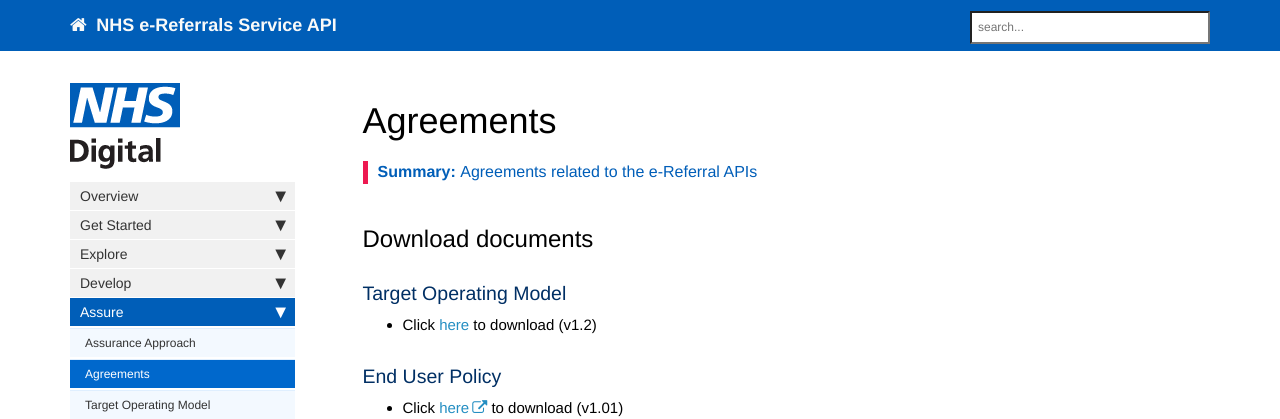
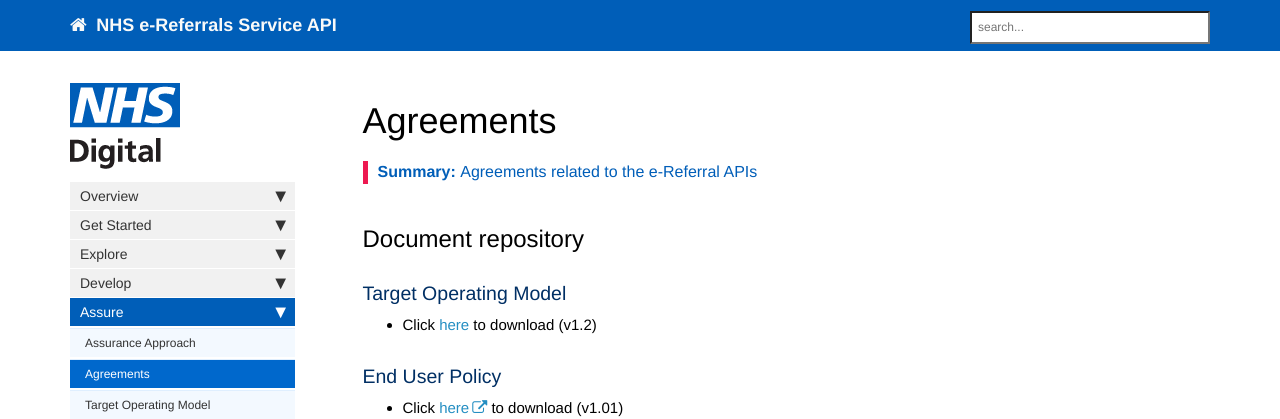
Before and after one commit to wurble369/websitetest, a Jekyll site: the page built from pages/assure/assure_agreements.md, in a window 1280 px wide and 900 px high. Shown: the top 419 px of the window. Built offline with Jekyll 4.4.1, drawn with Linux system fonts in a browser that asks for light colours; nearby versions of some CDN libraries; comment, search, counter and statistics services are not loaded.

Commit message:
Better header

```diff
--- a/pages/assure/assure_agreements.md
+++ b/pages/assure/assure_agreements.md
@@ -7,7 +7,7 @@ permalink: /assure_agreements.html
 summary: "Agreements related to the e-Referral APIs"
 ---
 
-## Download documents
+## Document repository
 
 ### Target Operating Model
 
```
